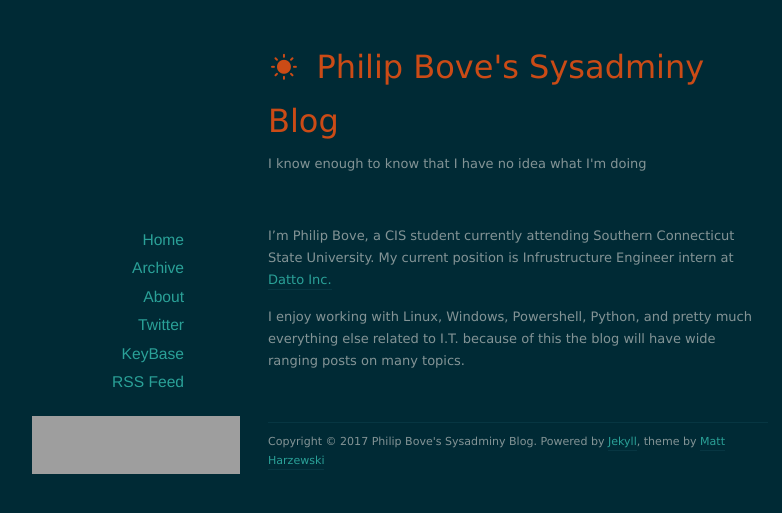
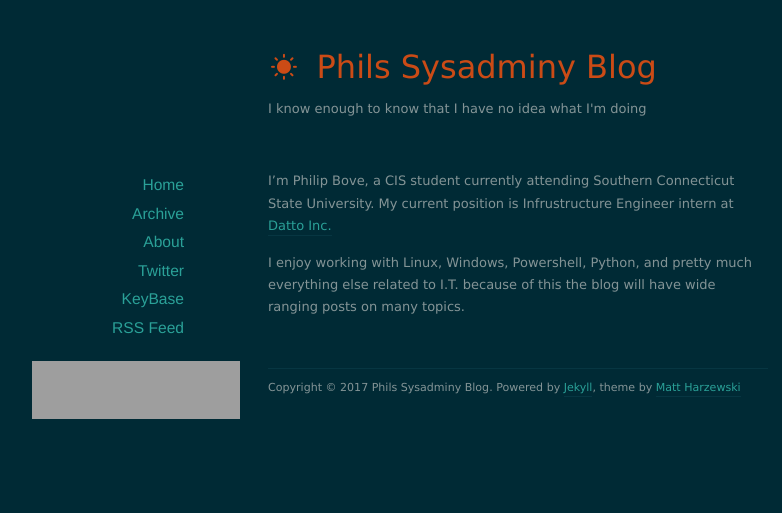
Before and after one commit to bandit145/bandit145.github.io, a Jekyll site: the page built from about/index.markdown, in a window 1280 px wide. Shown: the top 513 px of the page, without its empty margins (122-904 px from the left). Built offline with Jekyll 4.4.1, drawn with Linux system fonts in a browser that asks for light colours; nearby versions of some CDN libraries; grey boxes are pictures that could not be loaded.

Commit message:
changed name again

```diff
--- a/_config.yml
+++ b/_config.yml
@@ -1,4 +1,4 @@
-name: Philip Bove's Sysadminy Blog
+name: Phils Sysadminy Blog
 url: https://bandit145.github.io
 description: I know enough to know that I have no idea what I'm doing
 
```
